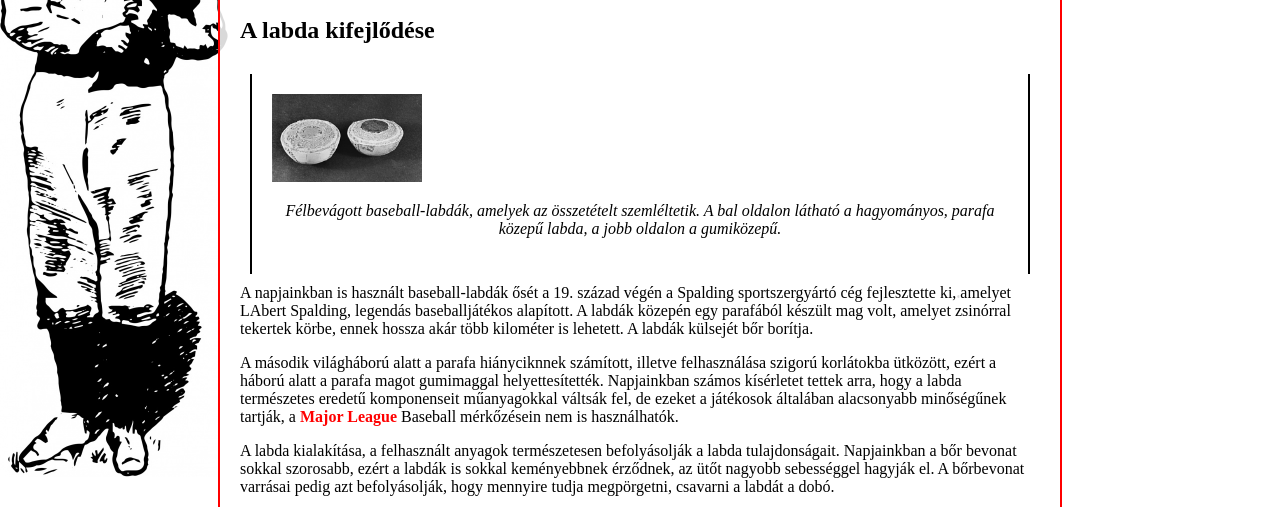
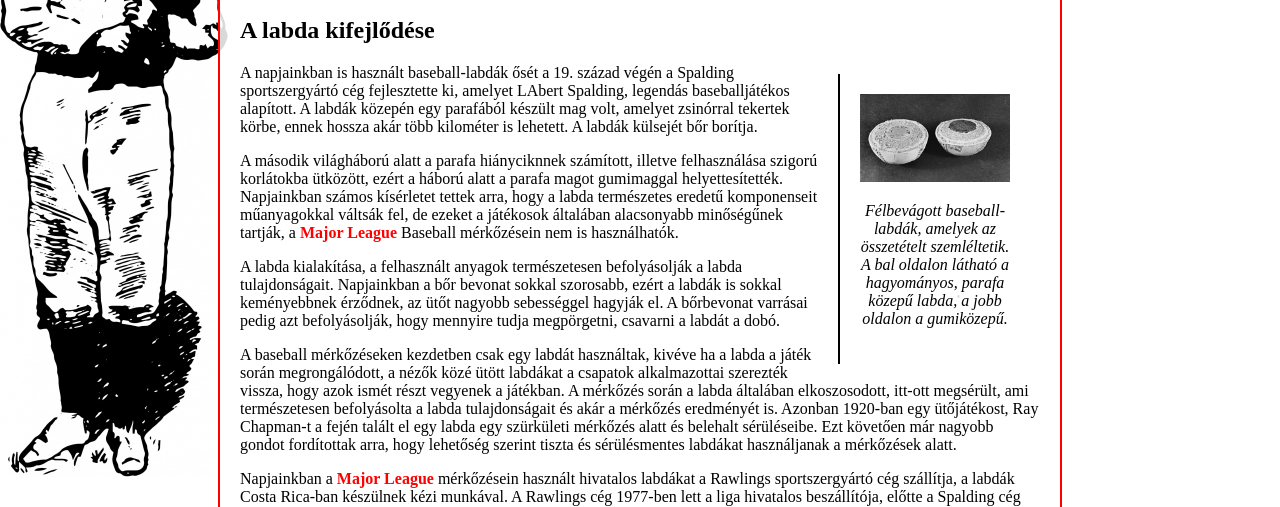
Before and after one commit to SzoftTeszt/Baseball, a plain HTML site: page index.html in a window 1280 px wide. Shown: the part 289-796 px from the top of the page. Drawn offline with Linux system fonts and the light colour scheme.

Commit message:
Bug repair

```diff
--- a/style.css
+++ b/style.css
@@ -20,7 +20,7 @@ body {
     margin:10px;
     float:right;
     border-left: 2px solid black;
-    border-right: 2px solid black;
+    width:150px;
 }
 
 .frame img{
```
